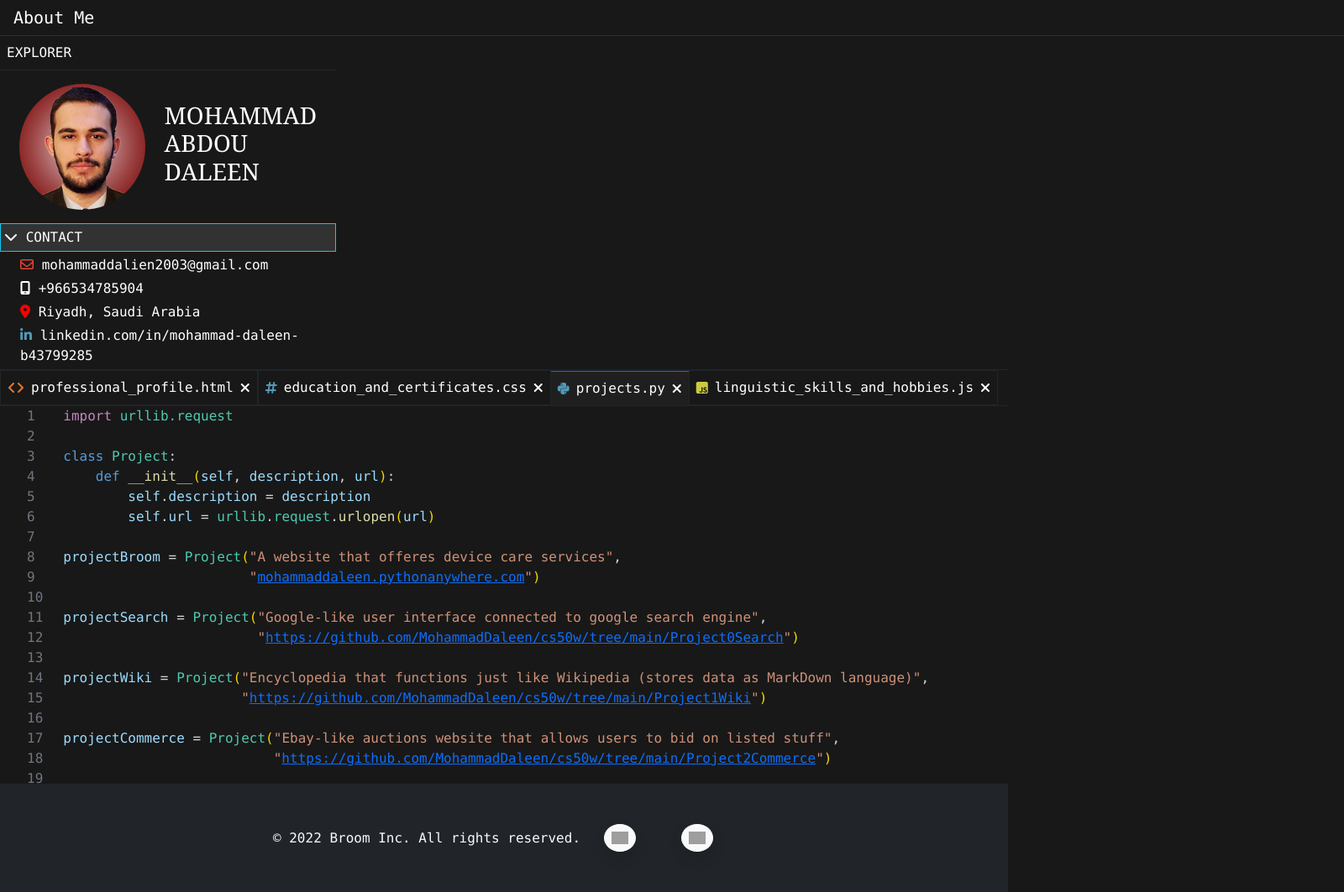
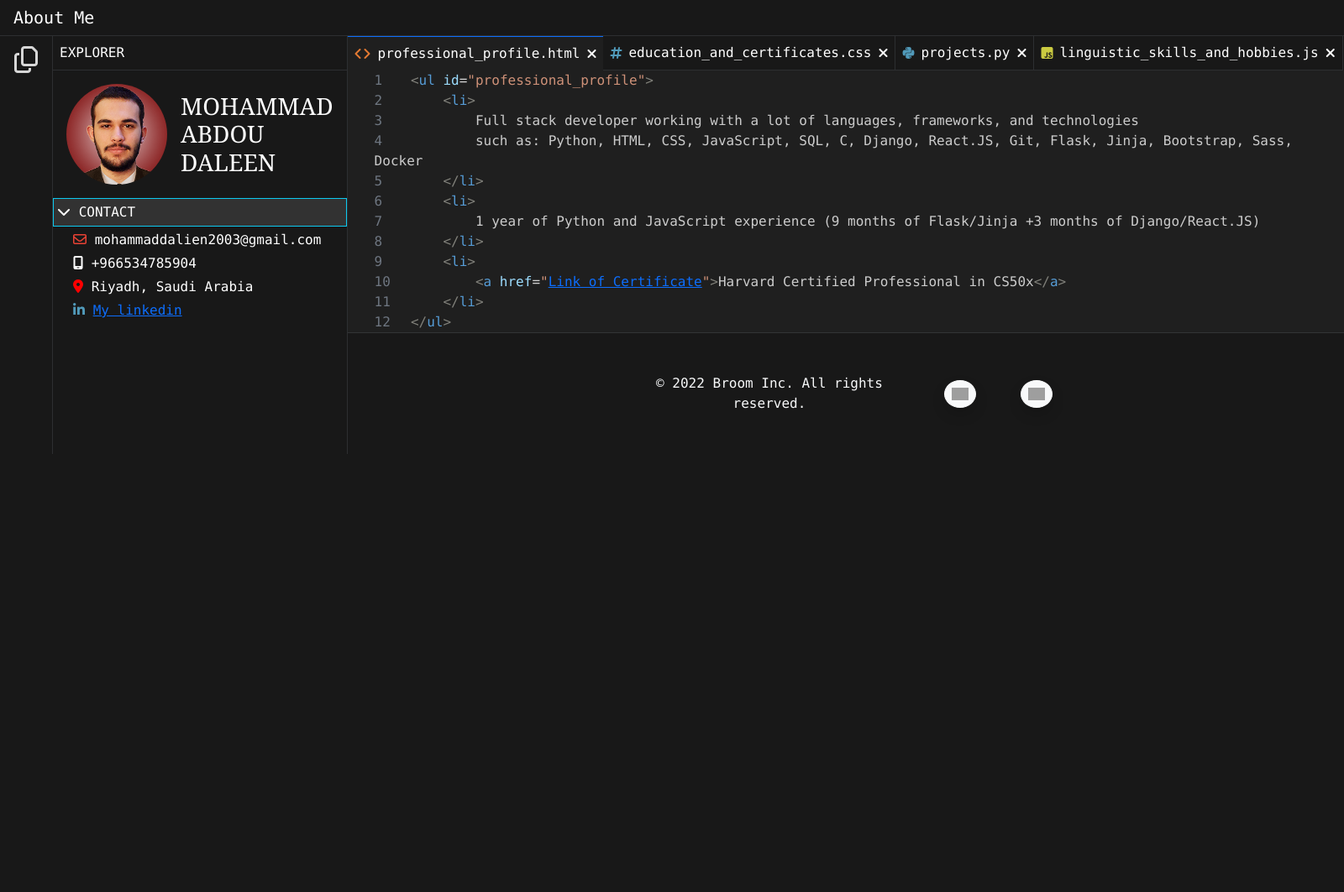
Before and after one commit to MohammadDaleen/cv, a Django app: page / in a window 1600 px wide. Shown: the whole page at 84% size. After the commit the page ends 541 px from the top, so only its background shows below. Run offline with Django 4.2, Linux system fonts and the light colour scheme; some libraries are stand-ins or nearby versions; grey boxes are pictures that could not be loaded.

Commit message:
do sidebar + still reorganize website

```diff
--- a/resume/static/resume/main.js
+++ b/resume/static/resume/main.js
@@ -6,7 +6,7 @@ document.addEventListener('DOMContentLoaded', function() {
   }
 
   // Load default code
-  load_tab(`${tabsIDs[2]}`);
+  load_tab(`${tabsIDs[0]}`);
 });
 
 // Tabs
@@ -23,8 +23,10 @@ function load_tab(tab) {
   // Set current tab background to selected color
   const currentTab = document.querySelector(`#${tab}`);
   currentTab.style.background = '#1f1f1f';
-  currentTab.classList.remove("border-dark");
-  currentTab.classList.remove("border");
+  currentTab.classList.remove("border-secondary");
+  currentTab.classList.remove("border-end");
+  currentTab.classList.remove('border-bottom');
+  currentTab.classList.remove("border-opacity-25");
   currentTab.classList.add("border-top");
   currentTab.classList.add("border-primary");
 }
@@ -40,7 +42,9 @@ function setTabsToDefault(){
     tab.style.background = '#181818';
     tab.classList.remove("border-primary");
     tab.classList.remove("border-top");
-    tab.classList.add('border-dark');
-    tab.classList.add('border');
+    tab.classList.add('border-secondary');
+    tab.classList.add('border-end');
+    tab.classList.add('border-bottom');
+    tab.classList.add("border-opacity-25");
   }
 }
--- a/resume/static/resume/styles.css
+++ b/resume/static/resume/styles.css
@@ -21,14 +21,18 @@ body {
 }
 
 #profile {
-    width: 150px;
-    height: 150px;
+    width: 120px;
+    height: 120px;
 }
 
 /* #main {
     background: #1f1f1f;
     height: 100%;
 } */
+
+#html-code, #py-code, #css-code, #js-code{
+    background: #1f1f1f;
+}
 
 #py-code {
     height: 450px;
--- a/resume/templates/resume/index.html
+++ b/resume/templates/resume/index.html
@@ -3,7 +3,7 @@
 {% load static %}
 
 {% block body %}
-    <div id="main">
+    <div class="h-100" id="main">
 
         <nav class="navbar navbar-dark p-1 border-secondary border-bottom border-opacity-25">
             <div class="container-fluid d-flex align-items-center">
@@ -11,13 +11,20 @@
             </div>
         </nav>
 
-        <div id="sidebar" class="col-3 sidebar p-0">
-            <div class='d-flex align-items-center p-2 border-dark border-bottom'>
+        <div class="d-flex m-0 p-0">
+            <div class="m-0 p-0 border-secondary border-end border-opacity-25">
+                <button class="btn p-3" type="button" data-bs-toggle="collapse" data-bs-target="#sidebar" aria-expanded="false" aria-controls="collapseWidthExample">
+                    <i class="fa-regular fa-copy fa-2xl" style="color: #d7d7d7;"></i>
+                </button>
+            </div>
+
+            <div class="collapse collapse-horizontal show sidebar m-0 p-0 text-nowrap border-secondary border-end border-opacity-25" id="sidebar">
+                <div class='d-flex align-items-center p-2 border-secondary border-bottom border-opacity-25'>
                     EXPLORER
                 </div>
-            <div class="d-flex justify-content-evenly align-items-center py-3">
-                <img id="profile" src="{% static 'resume/profile.png' %}" class="rounded-circle" alt="Profile Picture">
-                <h3 style="font-family: Georgia;">
+                <div class="d-flex align-items-center py-3">
+                    <img id="profile" src="{% static 'resume/profile.png' %}" class="rounded-circle mx-3" alt="Profile Picture">
+                    <h3 class="m-0 me-3" style="font-family: Georgia;">
                         <div>MOHAMMAD</div>
                         <div>ABDOU</div>
                         <div>DALEEN</div>
@@ -50,14 +57,14 @@
                 <div>
                     <p class="m-1 ms-4">
                         <i class="fa-brands fa-linkedin-in" style="color: #519aba;"></i>
-                    linkedin.com/in/mohammad-daleen-b43799285
+                        <a href="https://linkedin.com/in/mohammad-daleen-b43799285" target="_blank" rel="noopener noreferrer">My linkedin</a>
                     </p>
                 </div>
             </div>
 
+            <div id="code" class="p-0 m-0 d-flex flex-column container-fluid">
 
-        <div id="code" class="col-9 p-0 d-flex flex-column">
-            <div id="navbar" class='d-flex align-items-center border-dark border-bottom border-top'>
+                <div id="navbar" class='d-flex align-items-center'>
 
                     <div id="html" class="d-flex align-items-center justify-content-center p-2">
                         <div class="d-flex justify-content-start align-items-center">
@@ -96,7 +103,7 @@
 
                 </div>
 
-            <ol id="html-code" class="m-0" style="display: none;">
+                <ol id="html-code" class="m-0 border-secondary border-bottom border-opacity-25" style="display: none;">
                     <li><span class="ms-4 sub-sign">&lt;</span><span class="tag">ul</span>&nbsp;<span class="attr">id</span><span class="sign">=</span><span class="string">"professional_profile"</span><span class="sub-sign">&gt;</span></li>
 
                     <li><span class="sub-sign ms-4">{% for i in "iiii" %}&nbsp;{% endfor %}&lt;</span><span class="tag">li</span><span class="sub-sign">&gt;</span></li>
@@ -115,7 +122,7 @@
                     <li class="d-flex"><span class="ms-4 sub-sign">&lt;/</span><span class="tag">ul</span><span class="sub-sign">&gt;</span></li>
                 </ol>
 
-            <ol id="css-code" class="m-0" style="display: none;">
+                <ol id="css-code" class="m-0 border-secondary border-bottom border-opacity-25" style="display: none;">
                     <li><span class="ms-4 selector">#education&nbsp;&lcub;</span>
 
                     <li><span class="ms-4 attr">{% for i in "iiii" %}&nbsp;{% endfor %}high-school</span>:<span class="string">&nbsp;Passed General Secondary Exams Scientific with 99.78%</span>;
@@ -134,7 +141,7 @@
                     <li class="d-flex"><span class="ms-4 selector">&lcub;</span>
                 </ol>
 
-            <ol id="py-code" class="m-0" style="display: none;">
+                <ol id="py-code" class="m-0 border-secondary border-bottom border-opacity-25" style="display: none;">
                     <li><span class="ms-4 reserve">import</span><span class="lib">&nbsp;urllib.request</span></li>
                     <li></li>
                     <li><span class="ms-4 tag">class</span><span class="lib">&nbsp;Project</span><span class="sign">:</span></li>
@@ -163,7 +170,7 @@
 
                 </ol>
 
-            <ol id="js-code" class="m-0" style="display: none;">
+                <ol id="js-code" class="m-0 border-secondary border-bottom border-opacity-25" style="display: none;">
                     <li><span class="ms-4 sign">function</span><span class="variable">&nbsp;linguistic_skills</span><span class="bracket">&lpar;&rpar; &lbrace;</span></li>
 
                     <li><span class="ms-4 tag">{% for i in "iiii" %}&nbsp;{% endfor %}const</span><span class="variable">&nbsp;arabic</span><span class="sign">&nbsp;=&nbsp;</span><span class="string">'Native'</span><span class="sign">;</span></li>
@@ -181,7 +188,7 @@
                     <li><span class="ms-4"><span class="bracket">&rbrace;</span></li>
                 </ol>
 
-            <footer class="bg-dark mt-auto">
+                <footer class="mt-auto">
                     <div class="container-lg">
                         <div class="align-items-center d-flex justify-content-center p-5 row text-light">
                             <div class="col-12 col-md-12 col-lg-4 col-xxl-4 d-flex justify-content-center pb-3 pb-lg-0 px-0">
@@ -203,4 +210,6 @@
 
             </div>
         </div>
+
+    </div>
 {% endblock %}
```
Lines whose indentation alone changed are shown as unchanged.
